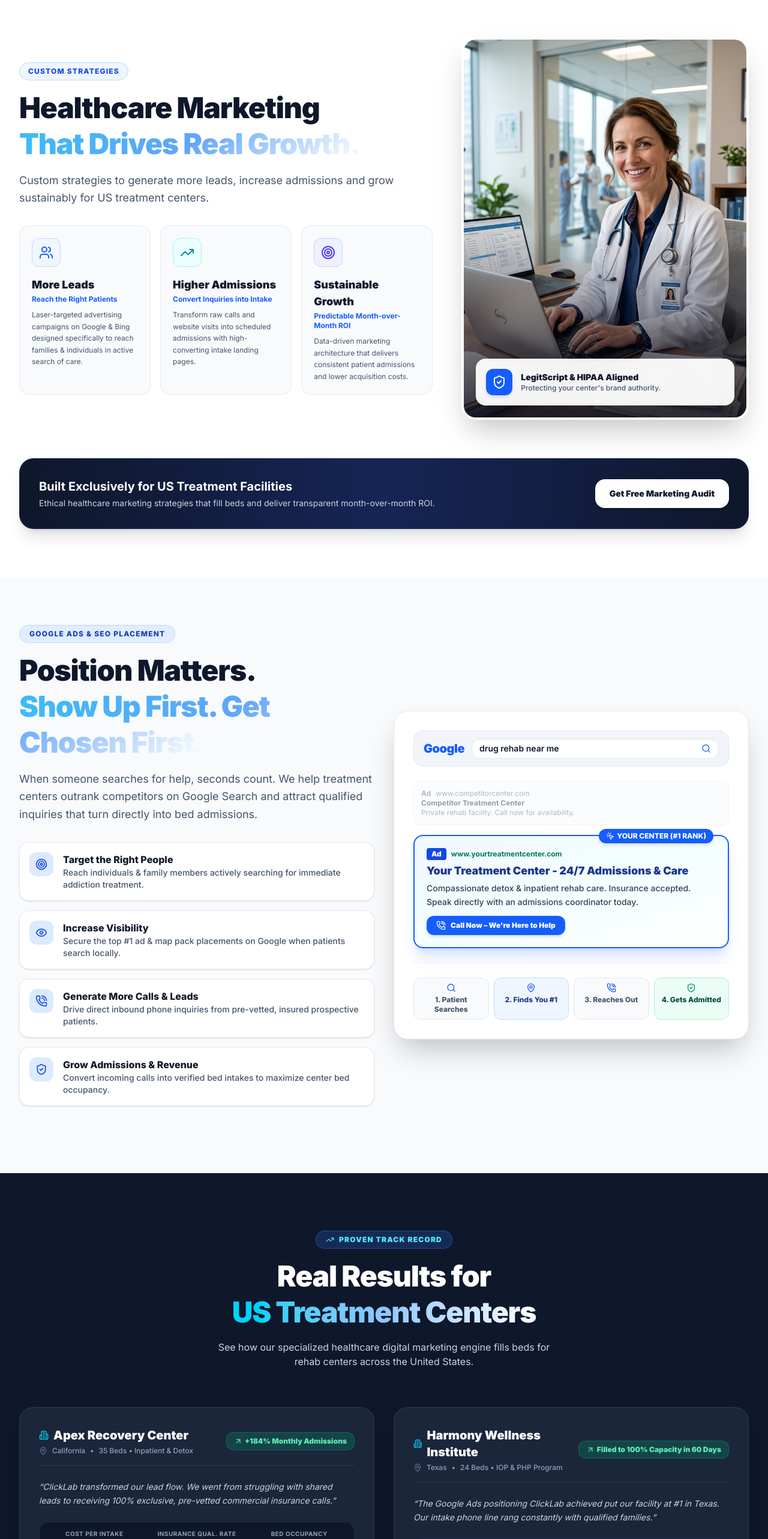
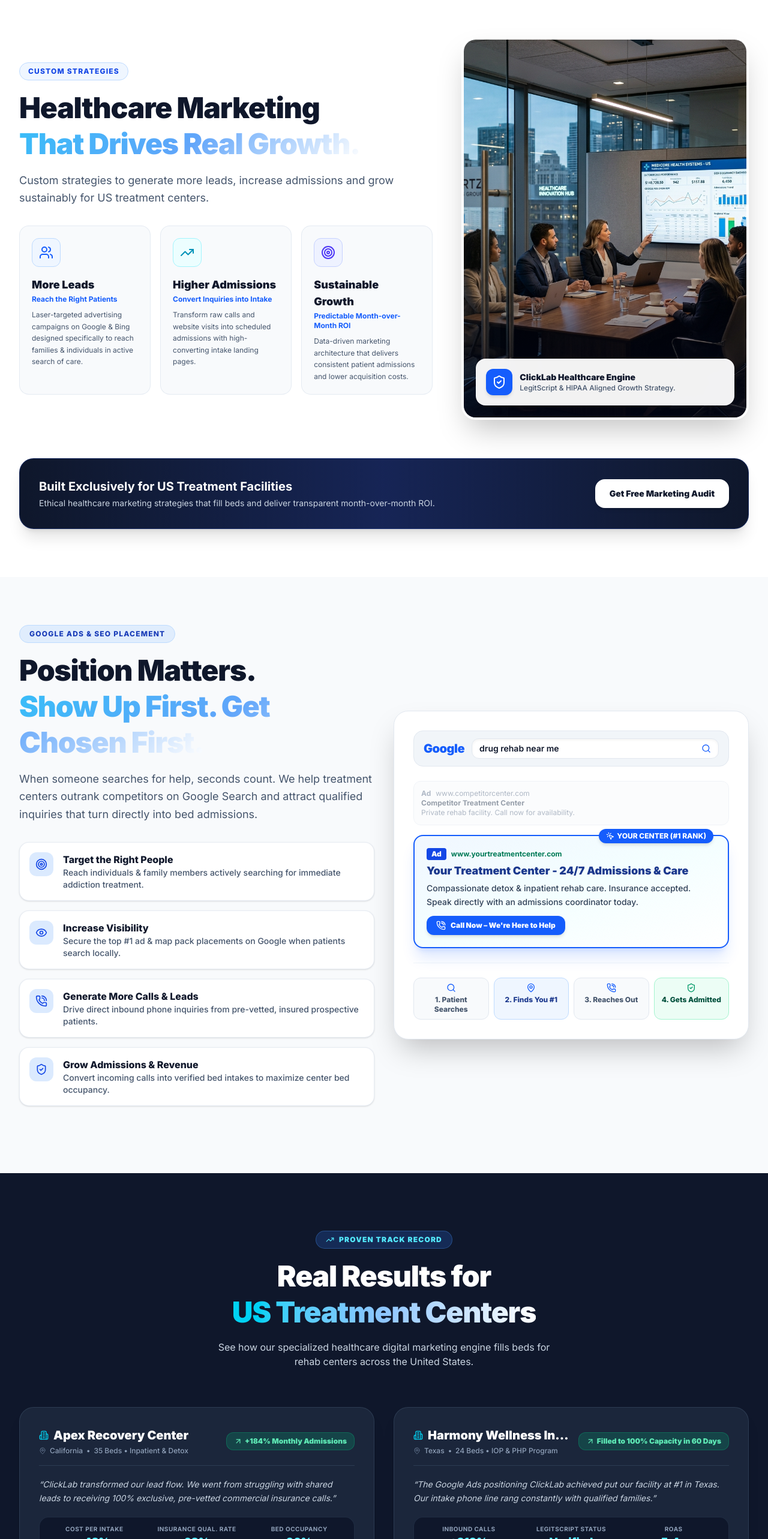
Before and after one commit to clevercroworg/clicklabmarketing-lp, a Next.js app: page / in a window 1280 px wide. Shown: the part 1590-4156 px from the top of the page at 60% size. Built offline with nearby package versions, Linux system fonts and the light colour scheme.

Commit message:
Fix mobile card header overflow in CaseStudies and replace imagery with professional digital agency and rehab admissions photography

```diff
--- a/src/components/CallAdmissions.tsx
+++ b/src/components/CallAdmissions.tsx
@@ -88,8 +88,8 @@ export function CallAdmissions({ onOpenBooking }: CallAdmissionsProps) {
             <div className="lg:col-span-6 relative">
               <div className="relative w-full aspect-[4/3] rounded-2xl overflow-hidden border-2 border-white/20 shadow-2xl">
                 <Image
-                  src="/images/intake_coordinator.png"
-                  alt="Intake Coordinator Specialist Answering Patient Calls"
+                  src="/images/rehab_admissions_desk.png"
+                  alt="Professional US Treatment Center Admissions & Reception Desk Handling Calls"
                   fill
                   priority
                   className="object-cover object-center hover:scale-105 transition-transform duration-700"
--- a/src/components/CaseStudies.tsx
+++ b/src/components/CaseStudies.tsx
@@ -1,7 +1,6 @@
 "use client";
 
-import { motion } from "framer-motion";
-import { TrendingUp, CheckCircle2, ArrowUpRight, Building2, MapPin } from "lucide-react";
+import { TrendingUp, ArrowUpRight, Building2, MapPin } from "lucide-react";
 
 interface CaseStudiesProps {
   onOpenBooking: () => void;
@@ -14,7 +13,6 @@ export function CaseStudies({ onOpenBooking }: CaseStudiesProps) {
       location: "California",
       capacity: "35 Beds • Inpatient & Detox",
       result: "+184% Monthly Admissions",
-      metric: "From 14 to 40 Monthly Intakes in 90 Days",
       quote: "ClickLab transformed our lead flow. We went from struggling with shared leads to receiving 100% exclusive, pre-vetted commercial insurance calls.",
       stats: [
         { label: "Cost Per Intake", value: "-42%" },
@@ -27,7 +25,6 @@ export function CaseStudies({ onOpenBooking }: CaseStudiesProps) {
       location: "Texas",
       capacity: "24 Beds • IOP & PHP Program",
       result: "Filled to 100% Capacity in 60 Days",
-      metric: "Added $420,000+ Monthly Revenue",
       quote: "The Google Ads positioning ClickLab achieved put our facility at #1 in Texas. Our intake phone line rang constantly with qualified families.",
       stats: [
         { label: "Inbound Calls", value: "+210%" },
@@ -38,62 +35,66 @@ export function CaseStudies({ onOpenBooking }: CaseStudiesProps) {
   ];
 
   return (
-    <section id="results" className="py-16 sm:py-24 bg-slate-900 text-white relative overflow-hidden">
+    <section id="results" className="py-12 sm:py-24 bg-slate-900 text-white relative overflow-hidden">
       <div className="max-w-7xl mx-auto px-4 sm:px-6 lg:px-8 relative z-10">
-        <div className="text-center max-w-3xl mx-auto mb-12 sm:mb-16">
-          <div className="inline-flex items-center gap-2 bg-blue-500/20 border border-blue-400/30 rounded-full px-4 py-1.5 text-xs font-black text-cyan-300 uppercase tracking-widest mb-4">
+        <div className="text-center max-w-3xl mx-auto mb-10 sm:mb-16">
+          <div className="inline-flex items-center gap-2 bg-blue-500/20 border border-blue-400/30 rounded-full px-4 py-1.5 text-xs font-black text-cyan-300 uppercase tracking-widest mb-3 sm:mb-4">
             <TrendingUp className="w-3.5 h-3.5" /> Proven Track Record
           </div>
-          <h2 className="text-3xl sm:text-4xl lg:text-5xl font-black tracking-tight leading-tight mb-4">
+          <h2 className="text-2xl sm:text-4xl lg:text-5xl font-black tracking-tight leading-tight mb-3 sm:mb-4">
             Real Results for <br />
             <span className="text-transparent bg-clip-text bg-gradient-to-r from-cyan-400 via-blue-300 to-white">
               US Treatment Centers
             </span>
           </h2>
-          <p className="text-sm sm:text-base text-slate-300 font-normal max-w-xl mx-auto">
+          <p className="text-xs sm:text-base text-slate-300 font-normal max-w-xl mx-auto">
             See how our specialized healthcare digital marketing engine fills beds for rehab centers across the United States.
           </p>
         </div>
 
-        {/* Case Study Cards */}
-        <div className="grid grid-cols-1 md:grid-cols-2 gap-8 mb-12">
+        {/* Case Study Cards Container */}
+        <div className="grid grid-cols-1 md:grid-cols-2 gap-6 sm:gap-8 mb-10 sm:mb-12">
           {cases.map((item) => (
             <div
               key={item.center}
-              className="bg-slate-800/90 border border-slate-700/80 rounded-3xl p-6 sm:p-8 shadow-xl flex flex-col justify-between hover:border-blue-500/50 transition-all"
+              className="bg-slate-800/90 border border-slate-700/80 rounded-2xl sm:rounded-3xl p-5 sm:p-8 shadow-xl flex flex-col justify-between hover:border-blue-500/50 transition-all overflow-hidden"
             >
               <div>
-                <div className="flex items-center justify-between border-b border-slate-700/80 pb-4 mb-6">
-                  <div>
+                {/* Header: Stacked on Mobile, Row on Desktop to prevent any overflow */}
+                <div className="flex flex-col sm:flex-row sm:items-center justify-between gap-3 border-b border-slate-700/80 pb-4 mb-5">
+                  <div className="min-w-0">
                     <div className="flex items-center gap-2 mb-1">
-                      <Building2 className="w-4 h-4 text-cyan-400" />
-                      <h3 className="text-xl font-black text-white">{item.center}</h3>
+                      <Building2 className="w-4 h-4 text-cyan-400 shrink-0" />
+                      <h3 className="text-lg sm:text-xl font-black text-white truncate">{item.center}</h3>
                     </div>
-                    <div className="flex items-center gap-2 text-xs text-slate-400 font-medium">
-                      <MapPin className="w-3.5 h-3.5 text-slate-500" />
+                    <div className="flex flex-wrap items-center gap-1.5 text-[11px] sm:text-xs text-slate-400 font-medium">
+                      <MapPin className="w-3 h-3 text-slate-500 shrink-0" />
                       <span>{item.location}</span>
                       <span>•</span>
                       <span>{item.capacity}</span>
                     </div>
                   </div>
 
-                  <span className="text-xs font-black bg-emerald-500/20 text-emerald-300 border border-emerald-500/30 px-3 py-1.5 rounded-xl flex items-center gap-1 shrink-0">
-                    <ArrowUpRight className="w-3.5 h-3.5" /> {item.result}
-                  </span>
+                  <div className="self-start sm:self-auto shrink-0">
+                    <span className="text-[11px] sm:text-xs font-black bg-emerald-500/20 text-emerald-300 border border-emerald-500/30 px-3 py-1.5 rounded-xl inline-flex items-center gap-1 max-w-full">
+                      <ArrowUpRight className="w-3.5 h-3.5 shrink-0" />
+                      <span className="truncate">{item.result}</span>
+                    </span>
+                  </div>
                 </div>
 
-                <p className="text-slate-300 text-xs sm:text-sm italic leading-relaxed mb-6">
+                <p className="text-slate-300 text-xs sm:text-sm italic leading-relaxed mb-5">
                   &ldquo;{item.quote}&rdquo;
                 </p>
 
                 {/* 3 Mini Stat Pills */}
-                <div className="grid grid-cols-3 gap-3 bg-slate-900/90 rounded-2xl p-3 border border-slate-700/50 text-center mb-6">
+                <div className="grid grid-cols-3 gap-2 sm:gap-3 bg-slate-900/90 rounded-2xl p-3 border border-slate-700/50 text-center mb-6">
                   {item.stats.map((st) => (
-                    <div key={st.label}>
-                      <span className="text-[10px] font-bold text-slate-400 uppercase tracking-wider block">
+                    <div key={st.label} className="min-w-0">
+                      <span className="text-[9px] sm:text-[10px] font-bold text-slate-400 uppercase tracking-wider block truncate">
                         {st.label}
                       </span>
-                      <span className="text-lg font-black text-cyan-300">{st.value}</span>
+                      <span className="text-base sm:text-lg font-black text-cyan-300 truncate block">{st.value}</span>
                     </div>
                   ))}
                 </div>
--- a/src/components/GrowthPillars.tsx
+++ b/src/components/GrowthPillars.tsx
@@ -89,23 +89,23 @@ export function GrowthPillars({ onOpenBooking }: GrowthPillarsProps) {
           <div className="lg:col-span-5 relative w-full">
             <div className="relative rounded-3xl overflow-hidden shadow-2xl border-4 border-white bg-slate-100 aspect-[4/3] sm:aspect-[4/3] lg:aspect-[3/4]">
               <Image
-                src="/images/doctor_specialist.png"
-                alt="Healthcare Marketing Specialist & Medical Director"
+                src="/images/clicklab_growth_agency.png"
+                alt="ClickLab Digital Marketing Agency Strategy Session for US Healthcare Clients"
                 fill
                 priority
-                className="object-cover object-top hover:scale-105 transition-transform duration-700"
+                className="object-cover object-center hover:scale-105 transition-transform duration-700"
               />
               {/* Subtle Gradient Overlay */}
               <div className="absolute inset-0 bg-gradient-to-t from-slate-950/80 via-transparent to-transparent" />
 
               {/* Floating Overlay Badge */}
-              <div className="absolute bottom-5 left-5 right-5 bg-white/95 backdrop-blur-md p-4 rounded-2xl border border-white/60 shadow-xl flex items-center gap-3.5">
-                <div className="w-11 h-11 rounded-xl bg-blue-600 text-white flex items-center justify-center shrink-0 shadow-md">
-                  <ShieldCheck className="w-6 h-6" />
+              <div className="absolute bottom-4 left-4 right-4 sm:bottom-5 sm:left-5 sm:right-5 bg-white/95 backdrop-blur-md p-3.5 sm:p-4 rounded-2xl border border-white/60 shadow-xl flex items-center gap-3">
+                <div className="w-10 h-10 sm:w-11 sm:h-11 rounded-xl bg-blue-600 text-white flex items-center justify-center shrink-0 shadow-md">
+                  <ShieldCheck className="w-5 h-5 sm:w-6 sm:h-6" />
                 </div>
                 <div>
-                  <h4 className="text-sm font-black text-slate-900">LegitScript & HIPAA Aligned</h4>
-                  <p className="text-xs text-slate-600 font-medium">Protecting your center&apos;s brand authority.</p>
+                  <h4 className="text-xs sm:text-sm font-black text-slate-900">ClickLab Healthcare Engine</h4>
+                  <p className="text-[11px] sm:text-xs text-slate-600 font-medium">LegitScript & HIPAA Aligned Growth Strategy.</p>
                 </div>
               </div>
             </div>
```
Also changed, not shown: public/images/clicklab_growth_agency.png (added), public/images/rehab_admissions_desk.png (added).
